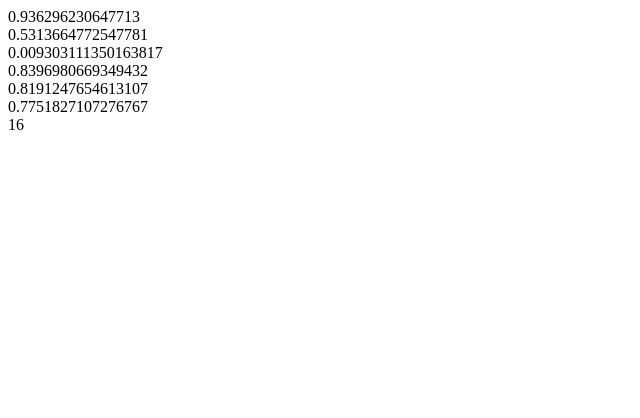
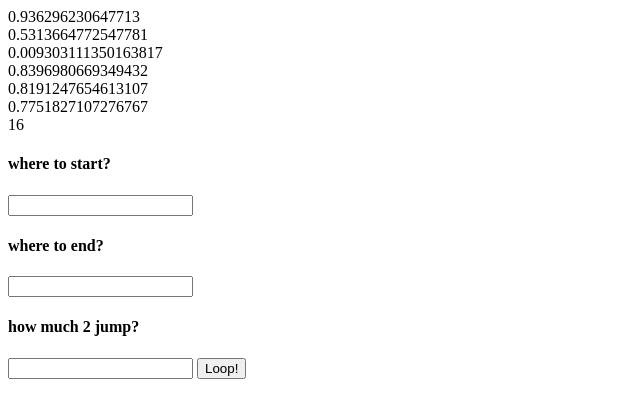
Before and after one commit to Baleadas123/baleadas123.github.io, a plain HTML site: page js/index.html in a window 1280 px wide. Shown: the whole page, without its empty margins (0-640 px from the left). Drawn offline with Linux system fonts and the light colour scheme.

Commit message:
Update index.html

```diff
--- a/js/index.html
+++ b/js/index.html
@@ -6,5 +6,12 @@
     <noscript></noscript>
   </head>
   <body>
-  </body>
+<h4>where to start?</h4>
+<input type="text" id="start"/>
+<h4>where to end?</h4>
+<input type="text" id="end" />
+  <h4>how much 2 jump?</h4>
+  <input type="text" id="jump" />
+<button onclick="myLoop()">Loop!</button>
+</body>
 </html>
```
